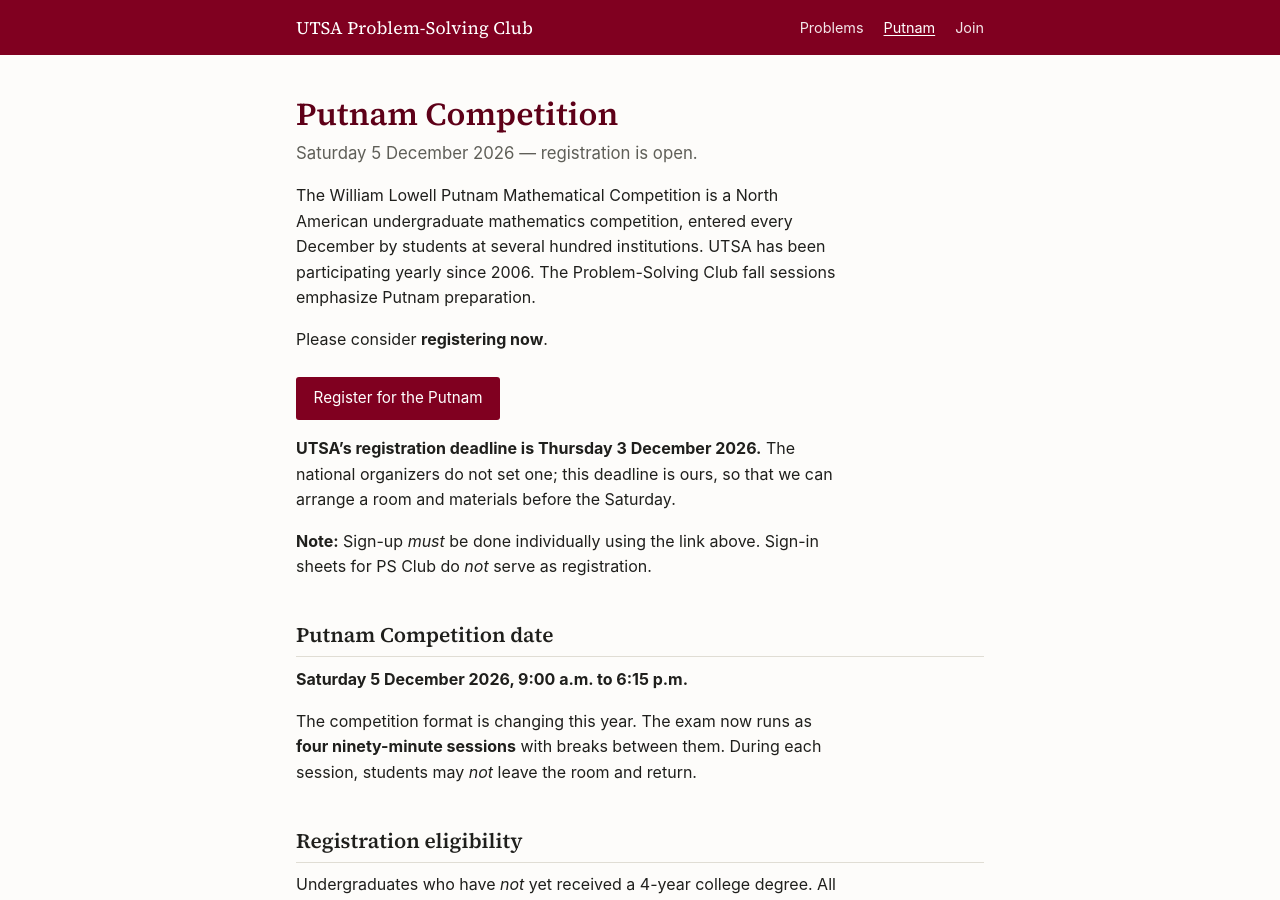
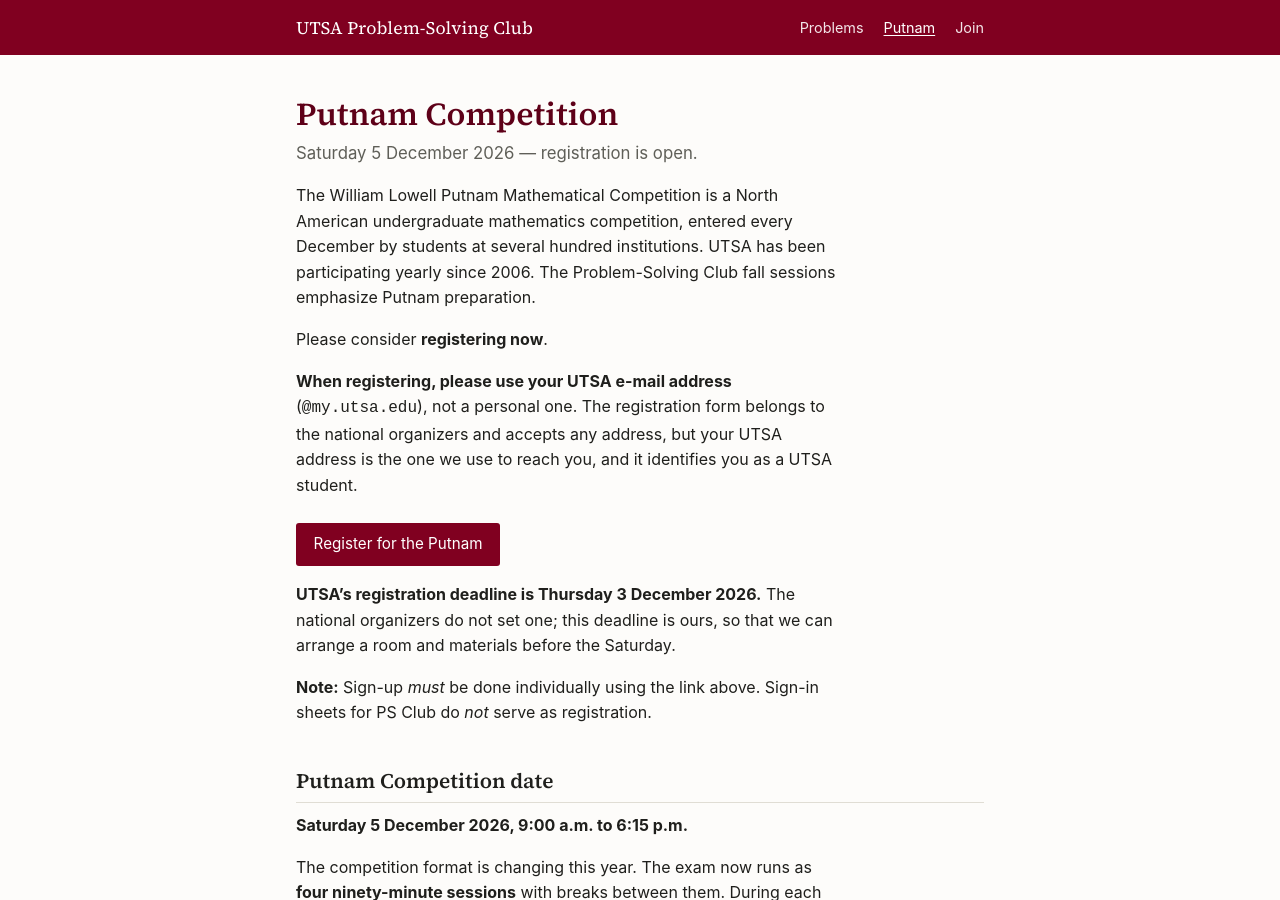
Before and after one commit to eduenez/psclub, a Jekyll site: the page built from putnam.md, in a window 1280 px wide and 900 px high. Built offline with Jekyll 4.4.1, drawn with Linux system fonts in a browser that asks for light colours.

Commit message:
Ask Putnam registrants to use their UTSA e-mail address
The registration form is the MAA's and accepts any address, so this can
only be a request. Placed above the Register button so it is read first.

Co-Authored-By: Claude Opus 5.5 <noreply@anthropic.com>

```diff
--- a/putnam.md
+++ b/putnam.md
@@ -15,6 +15,12 @@ several hundred institutions. UTSA has been participating yearly since 2006.
 The Problem-Solving Club fall sessions emphasize Putnam preparation.
 
 Please consider **registering now**.
+
+**When registering, please use your UTSA e-mail address** (`@my.utsa.edu`),
+not a personal one.
+The registration form belongs to the national organizers and accepts any address,
+but your UTSA address is the one we use to reach you, and it identifies you as a
+UTSA student.
 
 <p style="margin-top:1.5rem">
   <a class="btn" href="https://putnam.edvistas.com/datamate/testRegister.aspx?id=bff1f52a-7fa9-4bfe-a02b-85bb7ae70943">Register for the Putnam</a>
```
